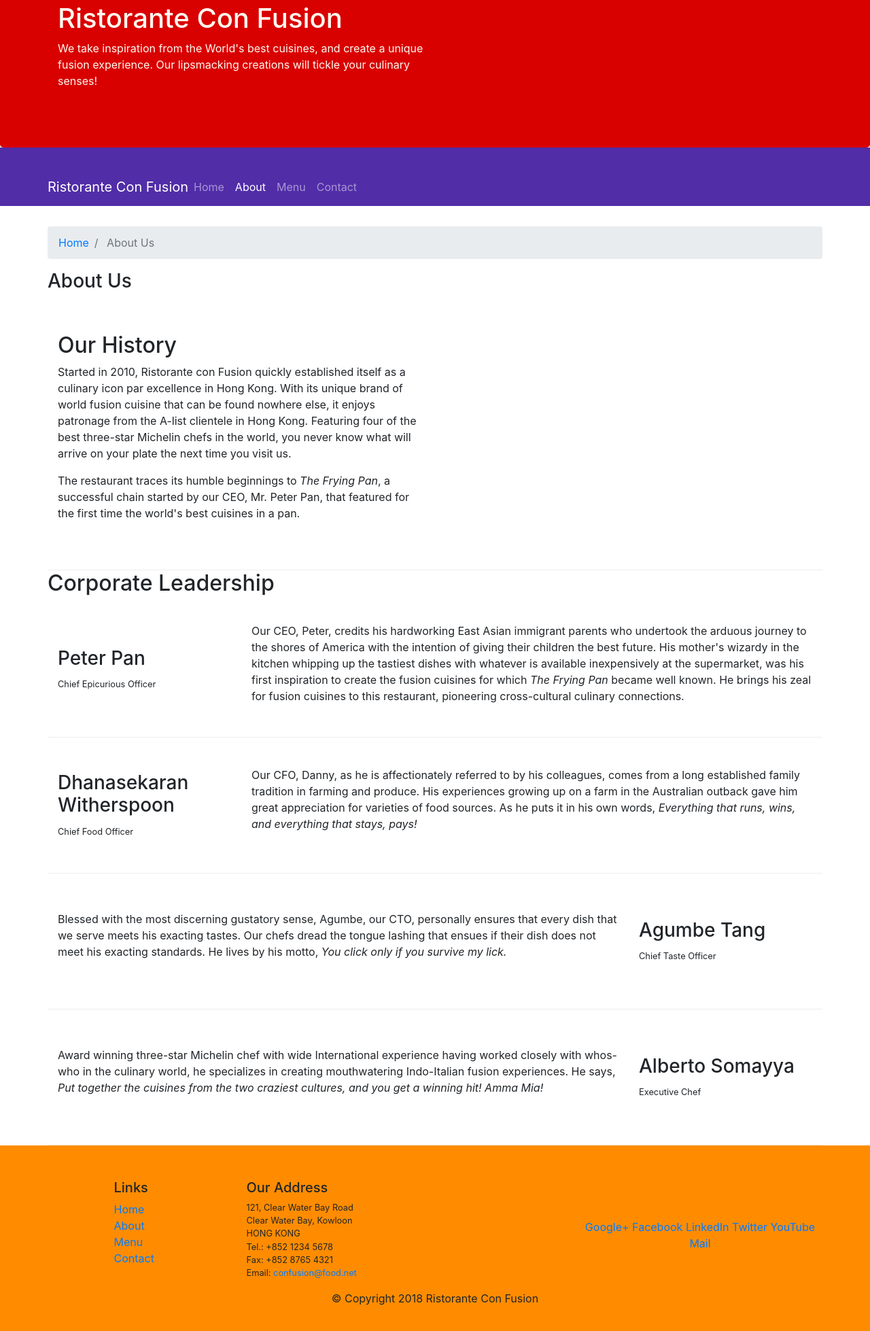
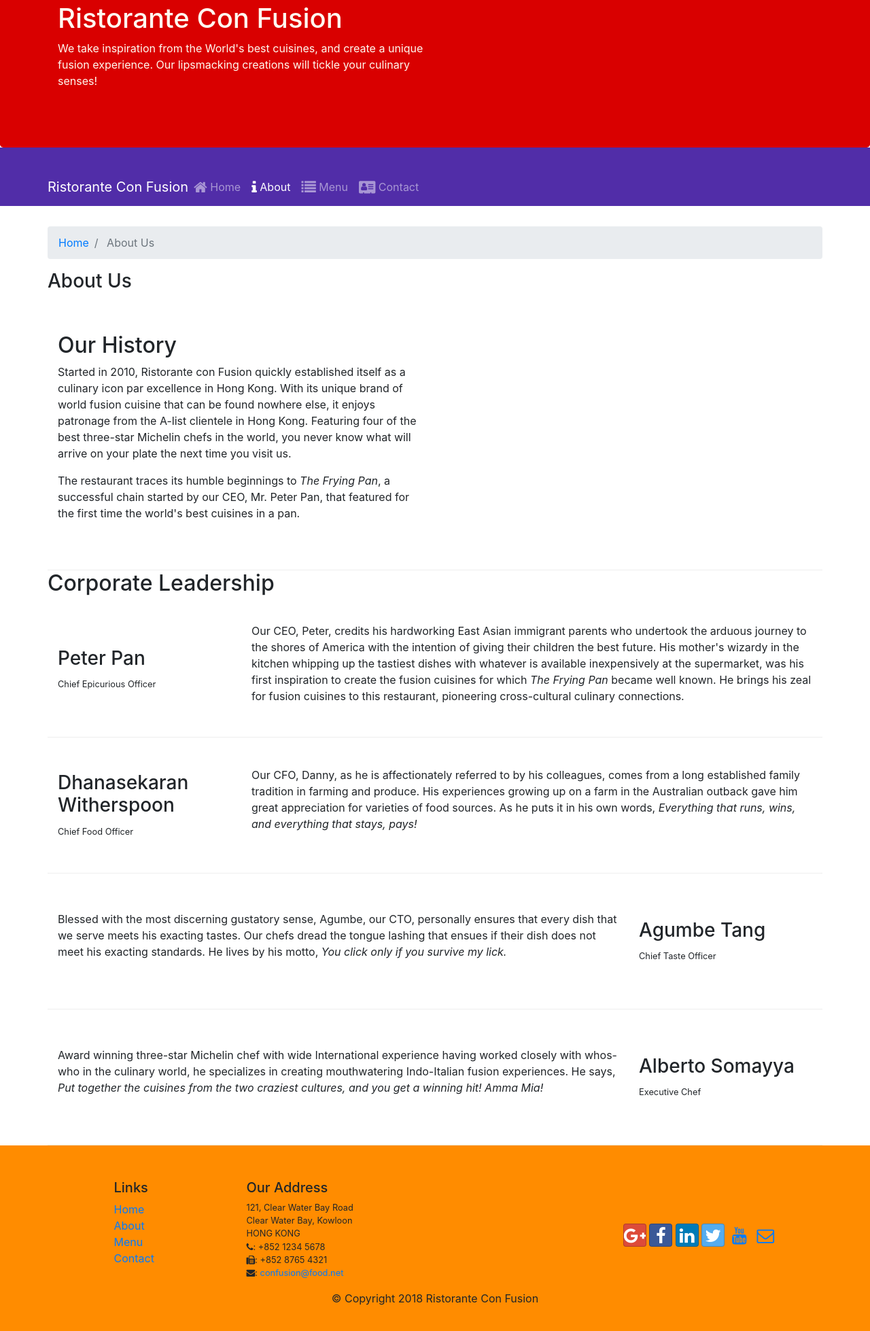
Before and after one commit to Sagadark666/Sandbox, a website: page aboutus.html in a window 1280 px wide. Shown: the part 97-2055 px from the top of the page at 68% size. Drawn offline with nearby package versions, Linux system fonts and the light colour scheme.

Commit message:
Icon Fonts

```diff
--- a/aboutus.html
+++ b/aboutus.html
@@ -7,7 +7,9 @@
     <meta http-equiv="x-ua-compatible" content="ie-edge">
 
         <!--Bootstrap CSS-->
-    <link rel="stylesheet", href="node_modules/bootstrap/dist/css/bootstrap.min.css">
+    <link rel="stylesheet" href="node_modules/bootstrap/dist/css/bootstrap.min.css">
+    <link rel="stylesheet" href="node_modules/font-awesome/css/font-awesome.min.css">
+    <link rel="stylesheet" href="node_modules/bootstrap-social/bootstrap-social.css">
     <link rel="stylesheet" href="css/styles.css">
 
     <title>Ristorante Con Fusion: About Us</title>
@@ -37,10 +39,10 @@
             <a href="./index.html" class="navbar-brand mr-auto">Ristorante Con Fusion</a>
             <div class="collapse navbar-collapse" id="Navbar">
                 <ul class="navbar-nav mr-auto">
-                    <li class="nav-item"><a href="./index.html" class="nav-link">Home</a></li>
-                    <li class="nav-item active"><a href="#" class="nav-link">About</a></li>
-                    <li class="nav-item"><a href="#" class="nav-link">Menu</a></li>
-                    <li class="nav-item"><a href="#" class="nav-link">Contact</a></li>
+                    <li class="nav-item"><a href="./index.html" class="nav-link"><span class="fa fa-home fa-lg"></span> Home</a></li>
+                    <li class="nav-item active"><a href="#" class="nav-link"><span class="fa fa-info fa-lg"></span> About</a></li>
+                    <li class="nav-item"><a href="#" class="nav-link"><span class="fa fa-list fa-lg"></span> Menu</a></li>
+                    <li class="nav-item"><a href="#" class="nav-link"><span class="fa fa-address-card fa-lg"></span> Contact</a></li>
                 </ul>
             </div>
         </div>
@@ -54,7 +56,7 @@
                     <a href="./index.html">Home</a>
                 </li>
                 <li class="breadcrumb-item active">
-                    <ahref="#">About Us</a>
+                    About Us
                 </li>
             </ol>
             <h3>About Us</h3>
@@ -121,19 +123,19 @@
                         121, Clear Water Bay Road<br>
                         Clear Water Bay, Kowloon<br>
                         HONG KONG<br>
-                        Tel.: +852 1234 5678<br>
-                        Fax: +852 8765 4321<br>
-                        Email: <a href="mailto:confusion@food.net">confusion@food.net</a>
+                        <i class="fa fa-phone"></i>: +852 1234 5678<br>
+                        <i class="fa fa-fax"></i>: +852 8765 4321<br>
+                        <i class="fa fa-envelope"></i>: <a href="mailto:confusion@food.net">confusion@food.net</a>
                     </address>
                 </div>
                 <div class="col-12 col-sm-4 align-self-center">
                     <div class="text-center">
-                        <a href="http://google.com/+">Google+</a>
-                        <a href="http://www.facebook.com/profile.php?id=">Facebook</a>
-                        <a href="http://www.linkedin.com/in/">LinkedIn</a>
-                        <a href="http://twitter.com/">Twitter</a>
-                        <a href="http://youtube.com/">YouTube</a>
-                        <a href="mailto:">Mail</a>
+                        <a href="http://google.com/+" class="btn btn-social-icon btn-google"><i class="fa fa-google-plus fa-lg"></i></a>
+                        <a href="http://www.facebook.com/profile.php?id=" class="btn btn-social-icon btn-facebook"><i class="fa fa-facebook fa-lg"></i></a>
+                        <a href="http://www.linkedin.com/in/" class="btn btn-social-icon btn-linkedin"><i class="fa fa-linkedin fa-lg"></i></a>
+                        <a href="http://twitter.com/" class="btn btn-social-icon btn-twitter"><i class="fa fa-twitter fa-lg"></i></a>
+                        <a href="http://youtube.com/" class="btn btn-social-icon btn-youtube"><i class="fa fa-youtube fa-lg"></i></a>
+                        <a href="mailto:" class="btn btn-social-icon"><i class="fa fa-envelope-o fa-lg"></i></a>
                     </div>
                 </div>
             </div>
--- a/css/styles.css
+++ b/css/styles.css
@@ -37,6 +37,6 @@
 	padding: 50px 0px 0px 0px;
 	z-index: 0;
 }
-.navbar-dark {
+.navbar-dark{
 	background-color: #512DA8;
 }
--- a/package.json
+++ b/package.json
@@ -15,6 +15,8 @@
   },
   "dependencies": {
     "bootstrap": "^4.0.0",
+    "bootstrap-social": "^5.1.1",
+    "font-awesome": "^4.7.0",
     "jquery": "^3.3.1",
     "popper.js": "^1.12.9"
   }
```
Also changed, not shown: index.html (+16 -15 lines), 1 other file.
